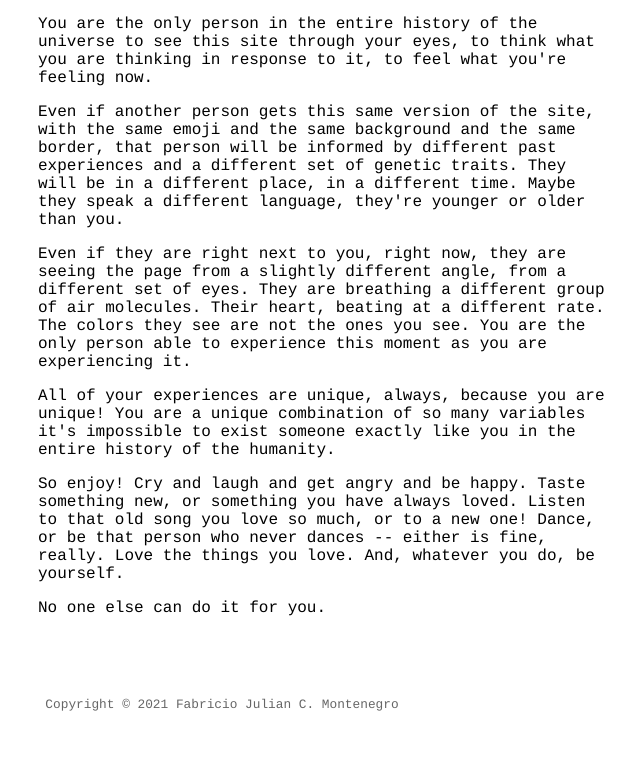
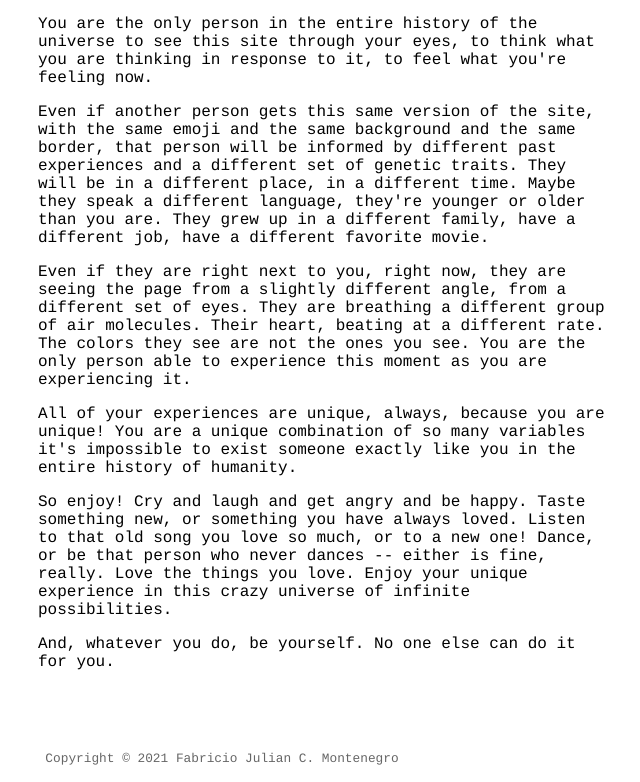
Before and after one commit to SplinterDev/splinterdev.github.io, a React (Create React App) app: page / in a window 1280 px wide. Shown: the part 1310-2092 px from the top of the page, without its empty margins (418-1058 px from the left). Before the commit the page ends 2038 px from the top, so only its background shows below. Built offline with nearby package versions, Linux system fonts and the light colour scheme; the HTML template or start-up script is replaced by a standard one.

Commit message:
Edit text.

```diff
--- a/src/assets/textoptions.json
+++ b/src/assets/textoptions.json
@@ -247,7 +247,7 @@
     "thirty three times",
     "twenty one times",
     "a hundred and WOW times",
-    "a regular amount of times",
+    "a normal amount of times",
     "-- not!",
     "a gazillion times"
   ],
--- a/src/components/Home/Home.jsx
+++ b/src/components/Home/Home.jsx
@@ -94,15 +94,15 @@ function Home() {
 
       <p>You are the only person in the entire history of the universe to see this site through your eyes, to think what you are thinking in response to it, to feel what you're feeling now.</p>
 
-      <p>Even if another person gets this same version of the site, with the same emoji and the same background and the same border, that person will be informed by different past experiences and a different set of genetic traits. They will be in a different place, in a different time. Maybe they speak a different language, they're younger or older than you.</p>
+      <p>Even if another person gets this same version of the site, with the same emoji and the same background and the same border, that person will be informed by different past experiences and a different set of genetic traits. They will be in a different place, in a different time. Maybe they speak a different language, they're younger or older than you are. They grew up in a different family, have a different job, have a different favorite movie.</p>
 
       <p>Even if they are right next to you, right now, they are seeing the page from a slightly different angle, from a different set of eyes. They are breathing a different group of air molecules. Their heart, beating at a different rate. The colors they see are not the ones you see. You are the only person able to experience this moment as you are experiencing it.</p>
 
-      <p>All of your experiences are unique, always, because you are unique! You are a unique combination of so many variables it's impossible to exist someone exactly like you in the entire history of the humanity.</p>
+      <p>All of your experiences are unique, always, because you are unique! You are a unique combination of so many variables it's impossible to exist someone exactly like you in the entire history of humanity.</p>
 
-      <p>So enjoy! Cry and laugh and get angry and be happy. Taste something new, or something you have always loved. Listen to that old song you love so much, or to a new one! Dance, or be that person who never dances -- either is fine, really. Love the things you love. And, whatever you do, be yourself.</p>
+      <p>So enjoy! Cry and laugh and get angry and be happy. Taste something new, or something you have always loved. Listen to that old song you love so much, or to a new one! Dance, or be that person who never dances -- either is fine, really. Love the things you love. Enjoy your unique experience in this crazy universe of infinite possibilities.</p>
 
-      <p>No one else can do it for you.</p>
+      <p>And, whatever you do, be yourself. No one else can do it for you.</p>
 
     </article>
   )
```
